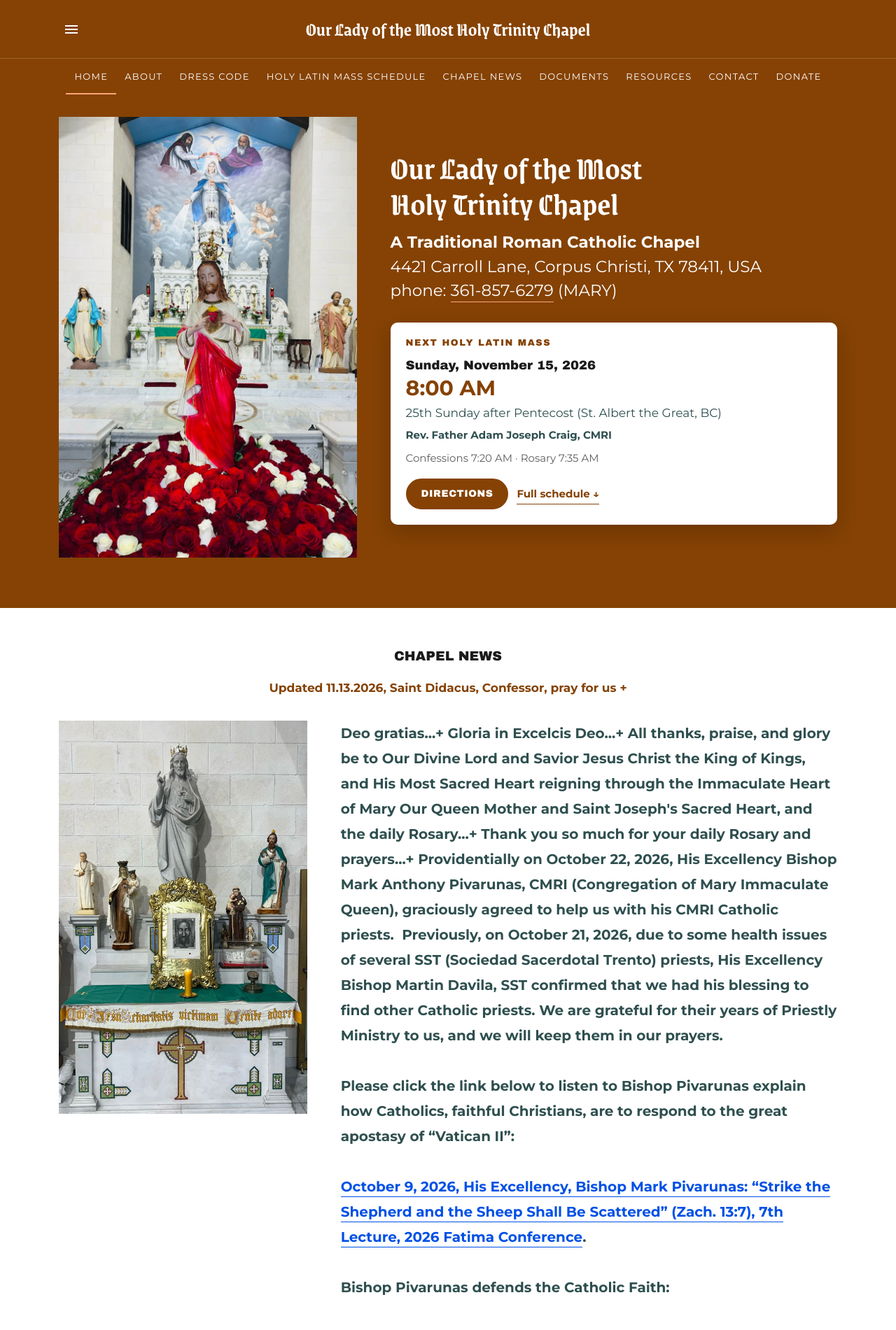
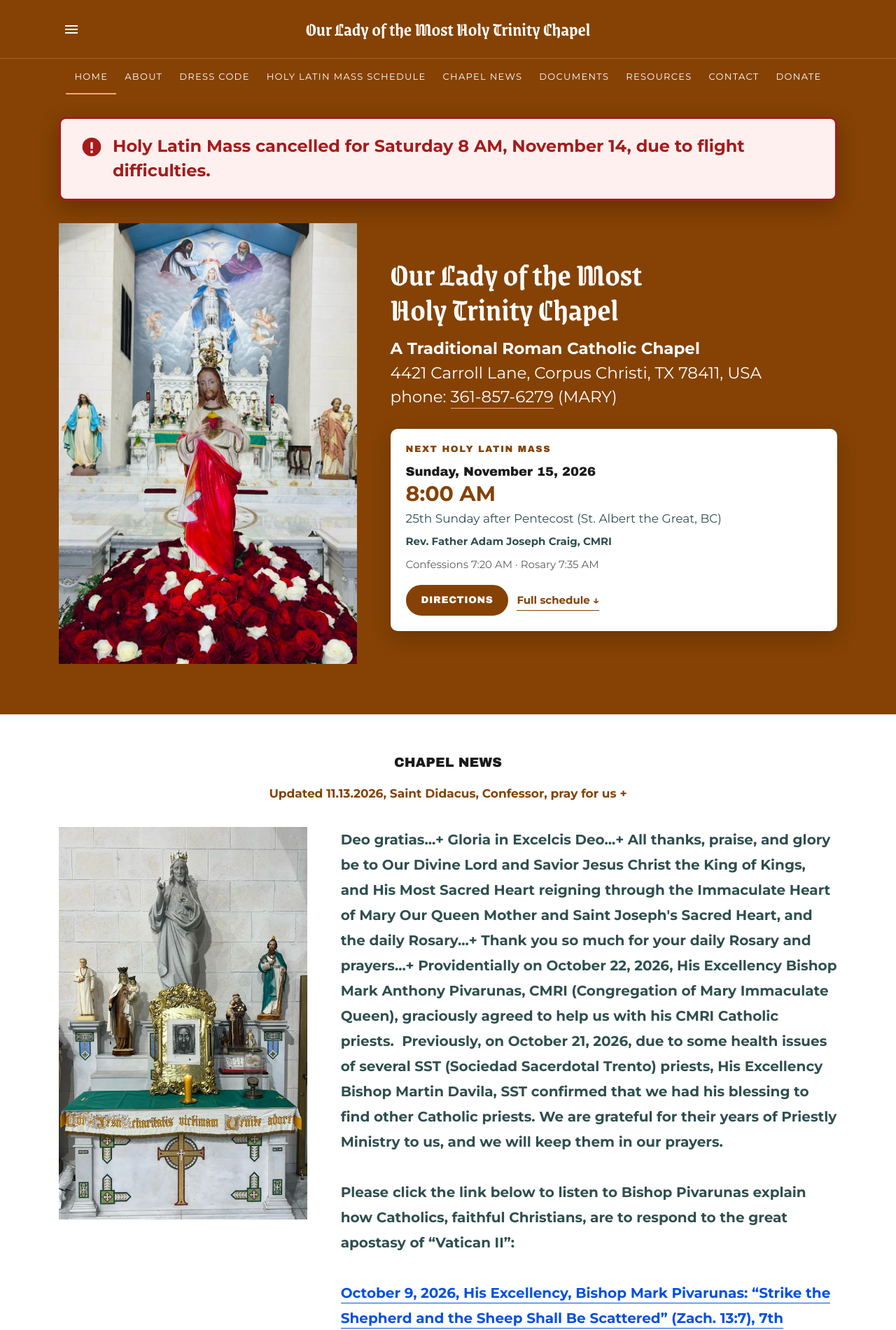
Before and after one commit to ourladymhtchurch/ourladymhtchurch.github.io, a Jekyll site: the page built from index.html, in a window 1280 px wide. Shown: the top 1901 px of the page at 70% size. Built offline with Jekyll 4.4.1, drawn with Linux system fonts in a browser that asks for light colours.

Commit message:
Show the November 14 cancellation alert at the top of the home page, above Next Holy Latin Mass

```diff
--- /dev/null
+++ b/_includes/alert.html
@@ -0,0 +1,13 @@
+{%- comment -%}
+Urgent red box (for example, a cancellation) from "alert" in _data/schedule.yml.
+The home page shows it twice: at the top of the hero, above the Next Holy Latin Mass card
+(include it with modifier="hero"), and under the Holy Latin Mass Schedule heading.
+Nothing is shown when "alert" is missing or empty.
+{%- endcomment -%}
+{%- assign alert_text = site.data.schedule.alert | strip -%}
+{%- if alert_text != "" -%}
+<div class="alert{% if include.modifier %} alert--{{ include.modifier }}{% endif %}">
+  <svg viewBox="0 0 24 24" aria-hidden="true"><path fill="currentColor" fill-rule="evenodd" d="M12 2a10 10 0 1 0 0 20 10 10 0 0 0 0-20zm-1.25 5h2.5v7h-2.5V7zm0 9h2.5v2.5h-2.5V16z"/></svg>
+  <div class="rich">{{ alert_text | markdownify | replace: '<a href="http', '<a target="_blank" rel="noopener" href="http' }}</div>
+</div>
+{%- endif -%}
--- a/_includes/hero.html
+++ b/_includes/hero.html
@@ -1,5 +1,7 @@
 <section class="hero">
-  <div class="container hero__grid">
+  <div class="container">
+  {% include alert.html modifier="hero" %}
+  <div class="hero__grid">
     {% include next-mass.html %}
     <img class="hero-image" src="{{ '/assets/img/hero.jpg' | relative_url }}" alt="The sanctuary of Our Lady of the Most Holy Trinity Chapel: the Sacred Heart statue surrounded by red and white roses before the high altar">
     <div class="hero-text">
@@ -11,4 +13,5 @@
       </div>
     </div>
   </div>
+  </div>
 </section>
--- a/_sass/olmht/_hero.scss
+++ b/_sass/olmht/_hero.scss
@@ -3,6 +3,12 @@
    the name and card on the right, so all of it is visible without scrolling. */
 .hero { background: var(--brown); color: #fff; text-align: center; }
 .hero .container { padding-top: 16px; padding-bottom: 80px; }
+.hero .alert--hero {   /* "alert" from _data/schedule.yml, above everything else in the hero
+                          (.hero raises it over .alert, which loads later in _home.scss) */
+  margin-bottom: 20px; padding: 18px 20px;
+  border-width: 3px; box-shadow: 0 10px 30px rgba(0, 0, 0, .25);
+  font-size: 21px;
+}
 .hero__grid { display: grid; grid-template-areas: "next" "image" "text"; }
 .next-mass  { grid-area: next; margin-bottom: 20px; }
 .hero-image { grid-area: image; width: 100%; }
@@ -23,6 +29,8 @@
     grid-template-areas: "image ." "image text" "image next" "image .";
     column-gap: 48px;
   }
+  .hero .alert--hero { margin-bottom: 32px; padding: 22px 28px; font-size: 24px; }
+  .hero .alert--hero svg { width: 32px; height: 32px; margin-top: 2px; }
   .hero-text { padding-top: 0; }
   .next-mass { margin: 28px 0 0; }
   .next-mass .next-mass__call { display: none; }   /* the phone number is shown just above */
--- a/_sass/olmht/_home.scss
+++ b/_sass/olmht/_home.scss
@@ -4,15 +4,17 @@
 .news-list { list-style: none; margin: 40px 0 0; padding: 0; }
 .news-list li { font-size: 18px; color: var(--slate); padding: 16px 0; border-top: 1px solid var(--rule); }
 
-/* Urgent box under the schedule heading ("alert" in _data/schedule.yml), e.g. a cancellation */
-.schedule-alert {
+/* Urgent red box ("alert" in _data/schedule.yml, _includes/alert.html), e.g. a cancellation.
+   Shown under the schedule heading; the larger hero version is .alert--hero in _hero.scss. */
+.alert {
   display: flex; align-items: flex-start; gap: 14px;
-  margin: 0 0 32px; padding: 18px 22px;
+  margin: 0 0 32px; padding: 18px 22px; text-align: left;
   background: var(--alert-bg); border: 2px solid var(--alert); border-radius: 10px;
-  font-size: 20px; font-weight: 700; line-height: 1.45; color: var(--alert);
+  font-size: 20px; font-weight: 700; color: var(--alert);
 }
-.schedule-alert svg { flex: none; width: 28px; height: 28px; margin-top: 1px; }
-.schedule-alert p + p { margin-top: 10px; }
+.alert .rich { line-height: 1.45; }
+.alert svg { flex: none; width: 28px; height: 28px; margin-top: 1px; }
+.alert p + p { margin-top: 10px; }
 
 .schedule-celebrant { font-size: 20px; font-weight: 700; color: var(--slate); margin-bottom: 16px; }
 .schedule { display: grid; gap: 24px; }
--- a/index.html
+++ b/index.html
@@ -49,12 +49,7 @@ featured.yml, prayer.yml and devotions.yml.
 <section class="section section--panel" id="mass-schedule">
   <div class="container">
     <h2 class="section-title">Traditional Holy Latin Mass Schedule</h2>
-    {% if site.data.schedule.alert %}
-    <div class="schedule-alert">
-      <svg viewBox="0 0 24 24" aria-hidden="true"><path fill="currentColor" fill-rule="evenodd" d="M12 2a10 10 0 1 0 0 20 10 10 0 0 0 0-20zm-1.25 5h2.5v7h-2.5V7zm0 9h2.5v2.5h-2.5V16z"/></svg>
-      <div class="rich">{{ site.data.schedule.alert | markdownify | replace: '<a href="http', '<a target="_blank" rel="noopener" href="http' }}</div>
-    </div>
-    {% endif %}
+    {% include alert.html %}
     {% if site.data.schedule.celebrant %}<p class="schedule-celebrant">{{ site.data.schedule.celebrant }}</p>{% endif %}
     <div class="schedule">
       {% for mass in site.data.schedule.masses %}
```
Also changed, not shown: _data/schedule.yml (+4 -3 lines), README.md.
